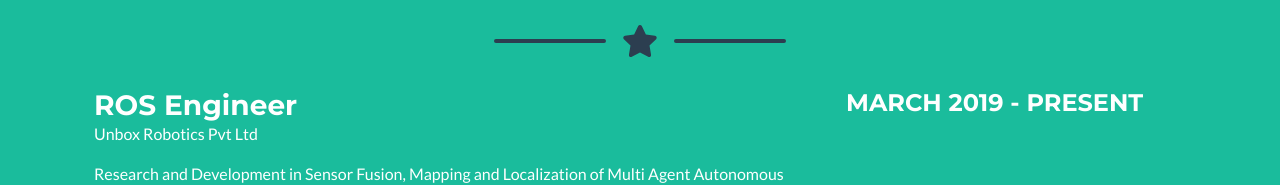
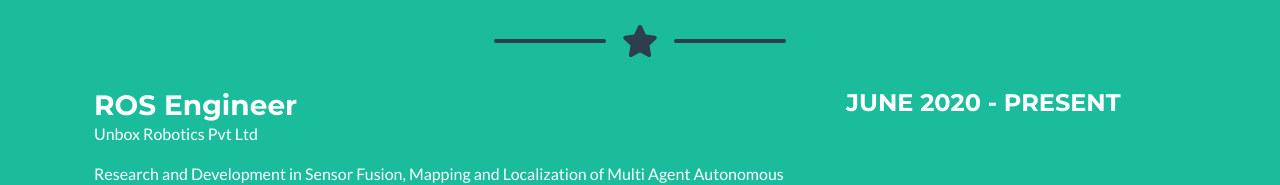
Before and after one commit to nerellasureshkumar7/nerellasureshkumar7.github.io, a plain HTML site: page index.html in a window 1280 px wide. Shown: the part 1776-1961 px from the top of the page. Drawn offline with nearby package versions, Linux system fonts and the light colour scheme.

Commit message:
Modified experience data

```diff
--- a/index.html
+++ b/index.html
@@ -203,7 +203,7 @@
             <p>Research and Development in Sensor Fusion, Mapping and Localization of Multi Agent Autonomous Guided Vehicle for warehouse management</p>
           </div>
           <div class="col-lg-4">
-            <h4 class="text-uppercase mb-4">March 2019 - Present </h4>
+            <h4 class="text-uppercase mb-4">June 2020 - Present </h4>
           </div>
         </div>
 
```
